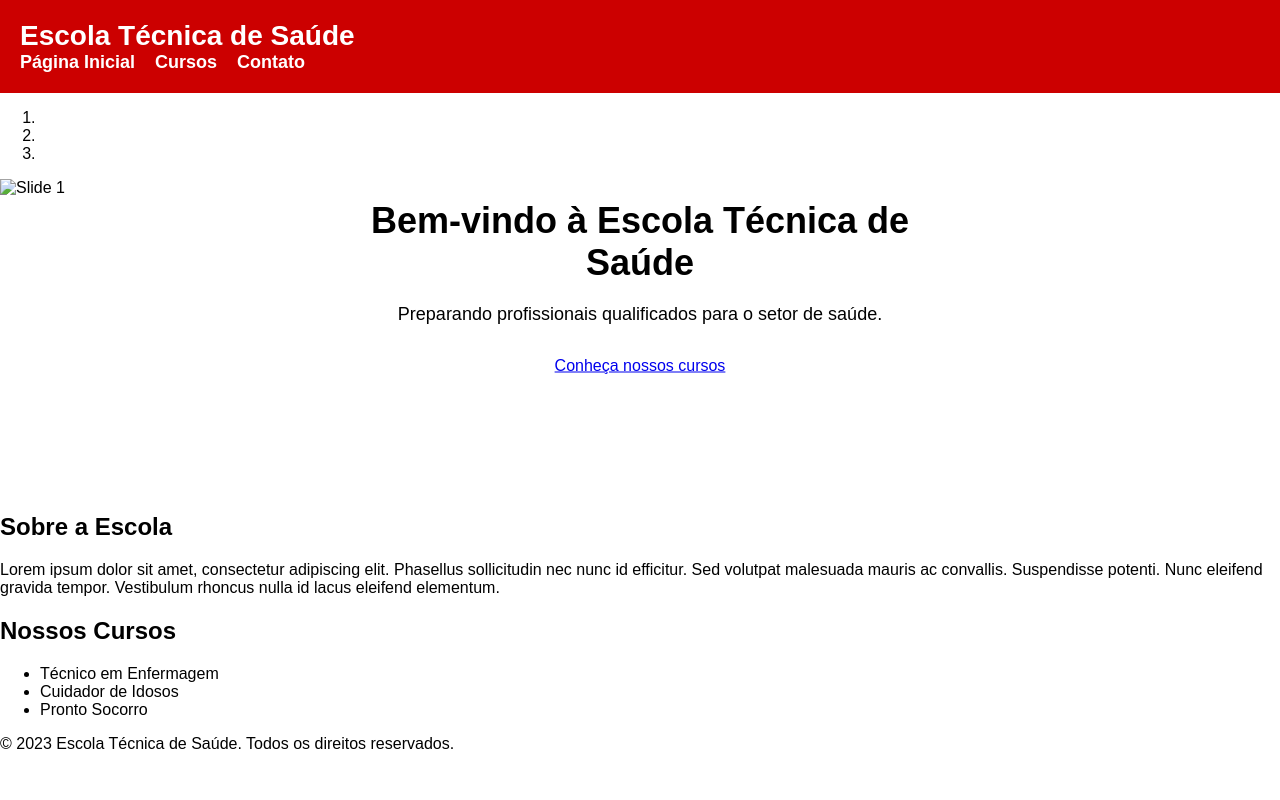
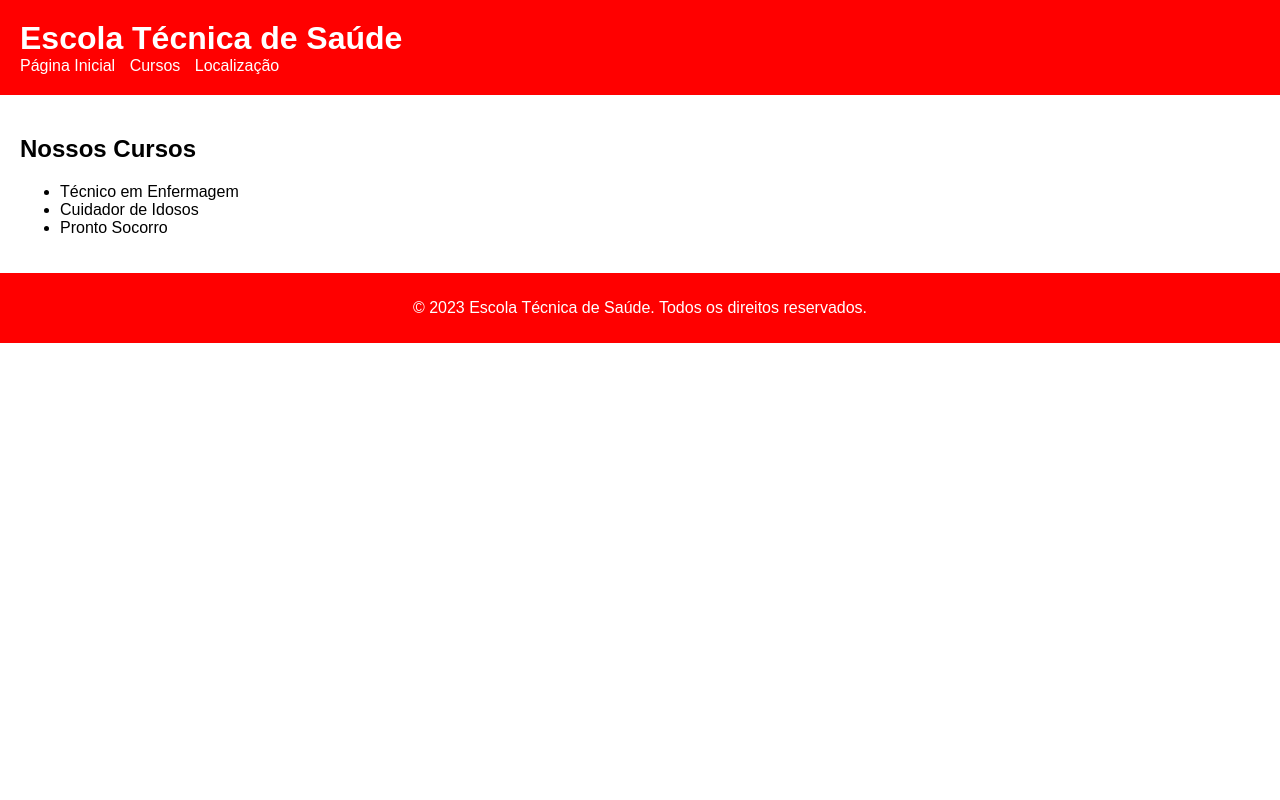
Before and after one commit to hiagokodato/escola_saude, a plain HTML site: page cursos.html in a window 1280 px wide. Drawn offline with Linux system fonts and the light colour scheme.

Commit message:
new_features

```diff
--- /dev/null
+++ b/cursos.css
@@ -0,0 +1,43 @@
+/* Estilos para a página de cursos */
+body {
+  font-family: Arial, sans-serif;
+  margin: 0;
+  padding: 0;
+}
+
+header {
+  background-color: red;
+  color: white;
+  padding: 20px;
+}
+
+header h1 {
+  margin: 0;
+}
+
+nav ul {
+  list-style-type: none;
+  padding: 0;
+  margin: 0;
+}
+
+nav ul li {
+  display: inline;
+  margin-right: 10px;
+}
+
+nav ul li a {
+  color: white;
+  text-decoration: none;
+}
+
+section#content {
+  padding: 20px;
+}
+
+footer {
+  background-color: red;
+  color: white;
+  padding: 10px;
+  text-align: center;
+}
--- a/cursos.html
+++ b/cursos.html
@@ -1,79 +1,33 @@
 <!DOCTYPE html>
 <html>
 <head>
-  <title>Escola Técnica de Saúde</title>
-  <link rel="stylesheet" type="text/css" href="page2.css">
+  <title>Escola Técnica de Saúde - Cursos</title>
+  <link rel="stylesheet" type="text/css" href="cursos.css">
+  <script src="cursos.js"></script>
 </head>
 <body>
   <header>
     <h1>Escola Técnica de Saúde</h1>
     <nav>
       <ul>
-        <li><a href="#">Página Inicial</a></li>
+        <li><a href="index.html">Página Inicial</a></li>
         <li><a href="cursos.html">Cursos</a></li>
-        <li><a href="#">Contato</a></li>
+        <li><a href="localizacao.html">Localização</a></li>
       </ul>
     </nav>
   </header>
 
-  <section id="banner">
-    <div class="container">
-      <div id="carouselExampleIndicators" class="carousel slide" data-bs-ride="carousel">
-        <ol class="carousel-indicators">
-          <li data-bs-target="#carouselExampleIndicators" data-bs-slide-to="0" class="active"></li>
-          <li data-bs-target="#carouselExampleIndicators" data-bs-slide-to="1"></li>
-          <li data-bs-target="#carouselExampleIndicators" data-bs-slide-to="2"></li>
-        </ol>
-        <div class="carousel-inner">
-          <div class="carousel-item active">
-            <img src="slide1.jpg" class="d-block w-100" alt="Slide 1">
-          </div>
-          <div class="carousel-item">
-            <img src="slide2.jpg" class="d-block w-100" alt="Slide 2">
-          </div>
-          <div class="carousel-item">
-            <img src="slide3.jpg" class="d-block w-100" alt="Slide 3">
-          </div>
-        </div>
-        <a class="carousel-control-prev" href="#carouselExampleIndicators" role="button" data-bs-slide="prev">
-          <span class="carousel-control-prev-icon" aria-hidden="true"></span>
-          <span class="visually-hidden">Previous</span>
-        </a>
-        <a class="carousel-control-next" href="#carouselExampleIndicators" role="button" data-bs-slide="next">
-          <span class="carousel-control-next-icon" aria-hidden="true"></span>
-          <span class="visually-hidden">Next</span>
-        </a>
-      </div>
-      <div class="carousel-caption">
-        <h2>Bem-vindo à Escola Técnica de Saúde</h2>
-        <p>Preparando profissionais qualificados para o setor de saúde.</p>
-        <a href="cursos.html" class="btn btn-primary">Conheça nossos cursos</a>
-      </div>
-    </div>
-  </section>
-
-  <section id="about">
-    <div class="container">
-      <h2>Sobre a Escola</h2>
-      <p>Lorem ipsum dolor sit amet, consectetur adipiscing elit. Phasellus sollicitudin nec nunc id efficitur. Sed volutpat malesuada mauris ac convallis. Suspendisse potenti. Nunc eleifend gravida tempor. Vestibulum rhoncus nulla id lacus eleifend elementum.</p>
-    </div>
-  </section>
-
-  <section id="courses">
-    <div class="container">
+  <section id="content">
     <h2>Nossos Cursos</h2>
     <ul>
       <li>Técnico em Enfermagem</li>
       <li>Cuidador de Idosos</li>
       <li>Pronto Socorro</li>
     </ul>
-    </div>
   </section>
 
   <footer>
-    <div class="container">
     <p>© 2023 Escola Técnica de Saúde. Todos os direitos reservados.</p>
-    </div>
   </footer>
 </body>
 </html>
--- /dev/null
+++ b/index.css
@@ -0,0 +1,61 @@
+/* Estilos para a página principal */
+body {
+  font-family: Arial, sans-serif;
+  margin: 0;
+  padding: 0;
+}
+
+header {
+  background-color: green;
+  color: white;
+  padding: 20px;
+}
+
+header h1 {
+  margin: 0;
+}
+
+nav ul {
+  list-style-type: none;
+  padding: 0;
+  margin: 0;
+}
+
+nav ul li {
+  display: inline;
+  margin-right: 10px;
+}
+
+nav ul li a {
+  color: white;
+  text-decoration: none;
+}
+
+section#banner {
+  position: relative;
+}
+
+.carousel-inner img {
+  height: 400px;
+  object-fit: cover;
+}
+
+.carousel-caption {
+  position: absolute;
+  top: 50%;
+  left: 50%;
+  transform: translate(-50%, -50%);
+  text-align: center;
+}
+
+.btn-primary {
+  background-color: red;
+  border-color: red;
+}
+
+footer {
+  background-color: green;
+  color: white;
+  padding: 10px;
+  text-align: center;
+}
--- /dev/null
+++ b/localizacao.css
@@ -0,0 +1,43 @@
+/* Estilos para a página de localização */
+body {
+    font-family: Arial, sans-serif;
+    margin: 0;
+    padding: 0;
+  }
+
+  header {
+    background-color: white;
+    color: green;
+    padding: 20px;
+  }
+
+  header h1 {
+    margin: 0;
+  }
+
+  nav ul {
+    list-style-type: none;
+    padding: 0;
+    margin: 0;
+  }
+
+  nav ul li {
+    display: inline;
+    margin-right: 10px;
+  }
+
+  nav ul li a {
+    color: green;
+    text-decoration: none;
+  }
+
+  section#content {
+    padding: 20px;
+  }
+
+  footer {
+    background-color: white;
+    color: green;
+    padding: 10px;
+    text-align: center;
+  }
--- a/page1.css
+++ /dev/null
@@ -1,148 +0,0 @@
-/* Estilos gerais */
-body {
-  font-family: Arial, sans-serif;
-  margin: 0;
-  padding: 0;
-  background-color: #ffffff; /* Branco */
-}
-
-.container {
-  max-width: 960px;
-  margin: 0 auto;
-  padding: 20px;
-}
-
-/* Estilos do cabeçalho */
-header {
-  background-color: #cc0000; /* Vermelho */
-  color: #ffffff; /* Branco */
-  padding: 20px;
-}
-
-header h1 {
-  margin: 0;
-  font-size: 28px;
-  font-weight: bold;
-  color: #ffffff; /* Branco */
-}
-
-nav ul {
-  list-style: none;
-  padding: 0;
-  margin: 0;
-  display: flex;
-}
-
-nav ul li {
-  margin-right: 20px;
-}
-
-nav ul li a {
-  color: #ffffff; /* Branco */
-  text-decoration: none;
-  font-size: 18px;
-  font-weight: bold;
-}
-
-/* Estilos do banner */
-#banner {
-  position: relative;
-  height: 400px;
-  overflow: hidden;
-}
-
-#banner .carousel-item {
-  height: 400px;
-}
-
-#banner .carousel-caption {
-  position: absolute;
-  top: 50%;
-  left: 50%;
-  transform: translate(-50%, -50%);
-  text-align: center;
-}
-
-#banner h2 {
-  font-size: 36px;
-  font-weight: bold;
-  margin: 0;
-  margin-bottom: 20px;
-  color: #ffffff; /* Branco */
-}
-
-#banner p {
-  font-size: 18px;
-  margin-bottom: 20px;
-  color: #ffffff; /* Branco */
-}
-
-#banner .btn {
-  display: inline-block;
-  padding: 12px 24px;
-  background-color: #00cc00; /* Verde */
-  color: #ffffff; /* Branco */
-  text-decoration: none;
-  font-size: 18px;
-  font-weight: bold;
-}
-
-/* Estilos da seção "Sobre a Escola" */
-#about {
-  background-color: #ffffff; /* Branco */
-  padding: 40px;
-}
-
-#about h2 {
-  font-size: 28px;
-  font-weight: bold;
-  margin: 0;
-  margin-bottom: 20px;
-  color: #333333; /* Preto */
-}
-
-#about p {
-  font-size: 18px;
-  line-height: 1.5;
-  color: #333333; /* Preto */
-}
-
-/* Estilos da seção "Nossos Cursos" */
-#courses {
-  background-color: #f5f5f5;
-  padding: 40px;
-}
-
-#courses h2 {
-  font-size: 28px;
-  font-weight: bold;
-  margin: 0;
-  margin-bottom: 20px;
-  color: #333333; /* Preto */
-}
-
-#courses ul {
-  list-style: none;
-  padding: 0;
-}
-
-#courses li {
-  font-size: 18px;
-  line-height: 1.5;
-  margin-bottom: 10px;
-  color: #555555; /* Cinza escuro */
-}
-
-/* Estilos do rodapé */
-footer {
-  background-color: #cc0000; /* Vermelho */
-  color: #ffffff; /* Branco */
-  padding: 20px;
-  text-align: center;
-}
-
-footer p {
-  margin: 0;
-  font-size: 14px;
-  color: #ffffff; /* Branco */
-}
--- a/page2.css
+++ /dev/null
@@ -1,71 +0,0 @@
-body {
-  font-family: Arial, sans-serif;
-  margin: 0;
-  padding: 0;
-  background-color: #ffffff; /* Branco */
-}
-
-header {
-  background-color: #cc0000; /* Vermelho */
-  color: #ffffff; /* Branco */
-  padding: 20px;
-}
-
-header h1 {
-  margin: 0;
-  font-size: 28px;
-  font-weight: bold;
-}
-
-nav ul {
-  list-style: none;
-  padding: 0;
-  margin: 0;
-  display: flex;
-}
-
-nav ul li {
-  margin-right: 20px;
-}
-
-nav ul li a {
-  color: #ffffff; /* Branco */
-  text-decoration: none;
-  font-size: 18px;
-  font-weight: bold;
-}
-
-#banner {
-  position: relative;
-  height: 400px;
-  overflow: hidden;
-}
-
-#banner .carousel-item {
-  height: 400px;
-}
-
-#banner .carousel-caption {
-  position: absolute;
-  top: 50%;
-  left: 50%;
-  transform: translate(-50%, -50%);
-  text-align: center;
-}
-
-#banner h2 {
-  font-size: 36px;
-  font-weight: bold;
-  margin: 0;
-  margin-bottom: 20px;
-}
-
-#banner p {
-  font-size: 18px;
-  margin-bottom: 20px;
-}
-
-#banner .btn {
-  display: inline-block;
-  padding: 12px 24px;
-}
```
Also changed, not shown: script1.js (deleted, +0 -34 lines), localizacao.html (added). Lines whose indentation alone changed are shown as unchanged.
